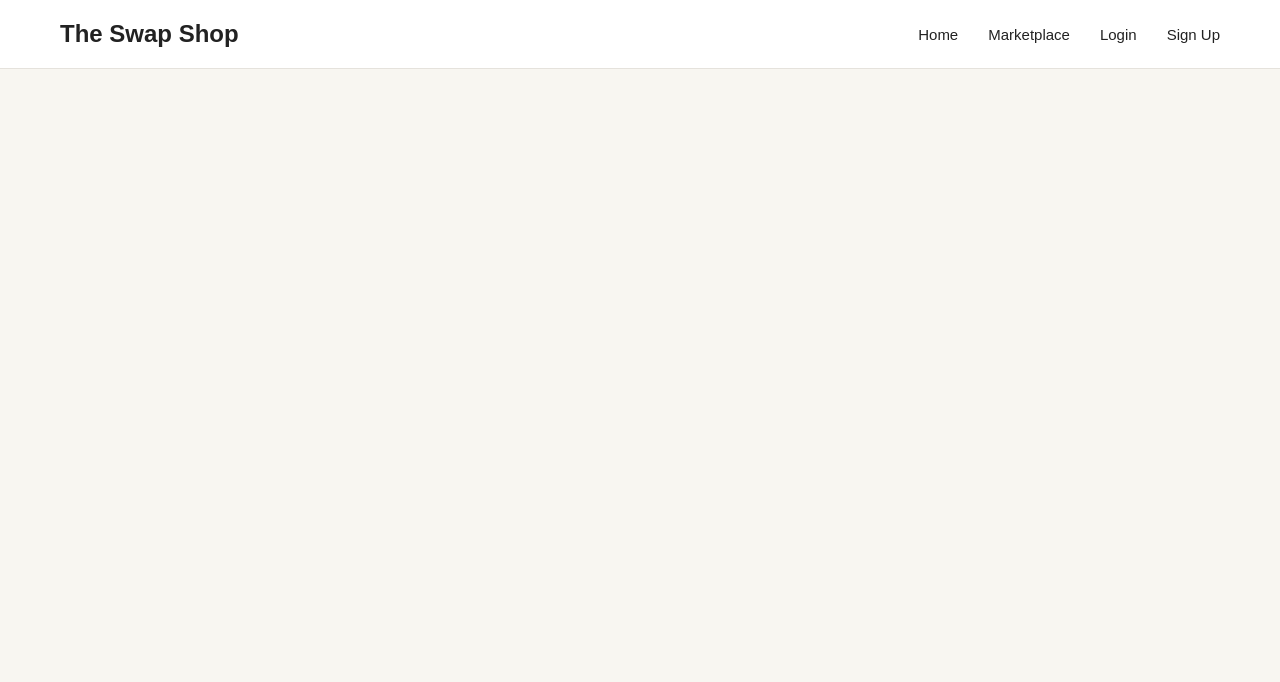
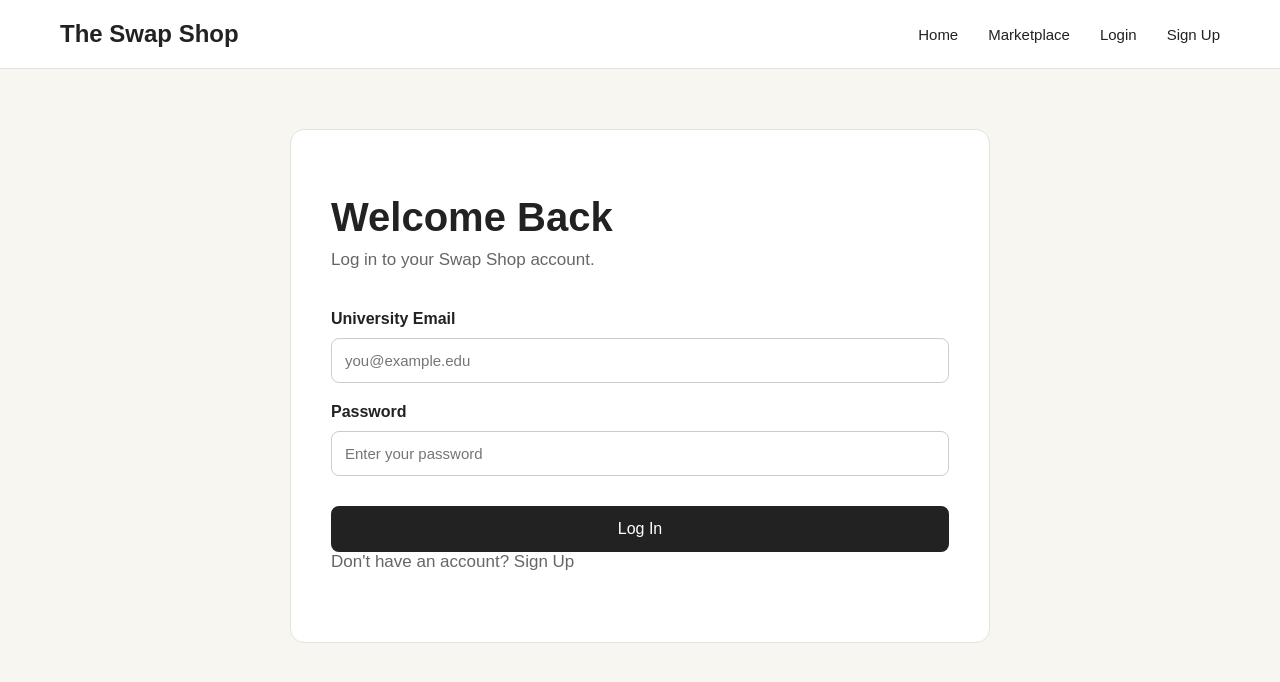
Before and after one commit to shoureen/The-Swap-Shop-, a React app in the folder frontend/: page /login in a window 1280 px wide. Shown: the top 682 px of the page. Built offline with nearby package versions, Linux system fonts and the light colour scheme; the HTML template or start-up script is replaced by a standard one.

Commit message:
Add login page

```diff
--- a/frontend/src/App.jsx
+++ b/frontend/src/App.jsx
@@ -1,3 +1,4 @@
+import Login from "./pages/Login";
 import Register from "./pages/Register";
 import CreateListing from "./pages/CreateListing";
 import ListingDetails from "./pages/ListingDetails";
@@ -24,6 +25,7 @@ function App() {
     path="/listing/:id"
     element={<ListingDetails />}
   />
+  <Route path="/login" element={<Login />} />
 
   <Route
     path="/create-listing"
--- /dev/null
+++ b/frontend/src/pages/Login.jsx
@@ -0,0 +1,66 @@
+
+import { useState } from "react";
+import { Link } from "react-router-dom";
+
+function Login() {
+  const [email, setEmail] = useState("");
+  const [password, setPassword] = useState("");
+  const [error, setError] = useState("");
+
+  const handleSubmit = (event) => {
+    event.preventDefault();
+    setError("");
+
+    // Temporary until Prajan's backend is ready.
+    alert("Login form submitted! Backend connection is next.");
+  };
+
+  return (
+    <main className="form-page">
+      <div className="form-container">
+        <h1>Welcome Back</h1>
+
+        <p>Log in to your Swap Shop account.</p>
+
+        {error && (
+          <p className="form-error">{error}</p>
+        )}
+
+        <form onSubmit={handleSubmit}>
+          <label htmlFor="email">University Email</label>
+
+          <input
+            id="email"
+            type="email"
+            value={email}
+            onChange={(event) => setEmail(event.target.value)}
+            placeholder="you@example.edu"
+            autoComplete="email"
+            required
+          />
+
+          <label htmlFor="password">Password</label>
+
+          <input
+            id="password"
+            type="password"
+            value={password}
+            onChange={(event) => setPassword(event.target.value)}
+            placeholder="Enter your password"
+            autoComplete="current-password"
+            required
+          />
+
+          <button type="submit">Log In</button>
+        </form>
+
+        <p>
+          Don't have an account?{" "}
+          <Link to="/register">Sign Up</Link>
+        </p>
+      </div>
+    </main>
+  );
+}
+
+export default Login;
```
